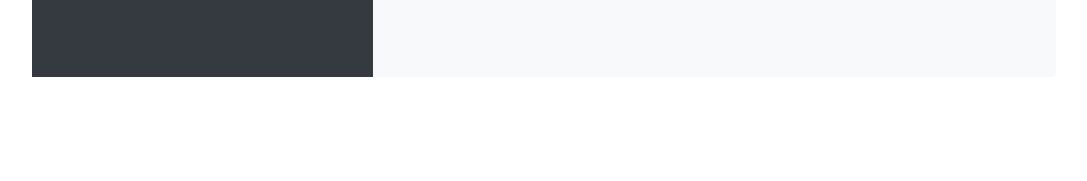
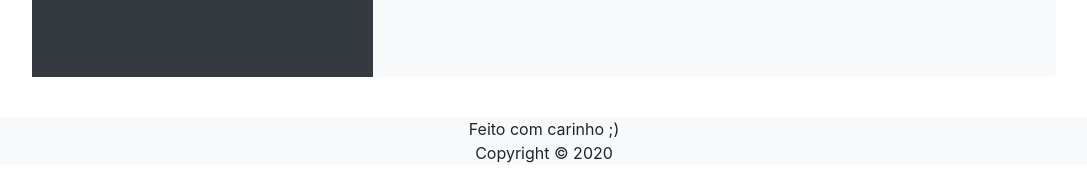
Before and after one commit to andrezasantana/personal-page, a website: page index.html in a window 1280 px wide. Shown: the part 1387-1568 px from the top of the page, without its empty margins (96-1183 px from the left). Before the commit the page ends 1504 px from the top, so only its background shows below. Drawn offline with nearby package versions, Linux system fonts and the light colour scheme.

Commit message:
Create footer

```diff
--- a/index.html
+++ b/index.html
@@ -177,6 +177,14 @@
         </div>
     </div>
 
+    <div class="text-center bg-light">
+        <footer>
+            <p class="copyright">Feito com carinho ;)
+                <br>Copyright © 2020
+            </p>
+        </footer>
+    </div>
+
     <script src="node_modules/jquery/dist/jquery.js"></script>
     <script src="node_modules/bootstrap/dist/js/bootstrap.js"></script>
 </body>
```
